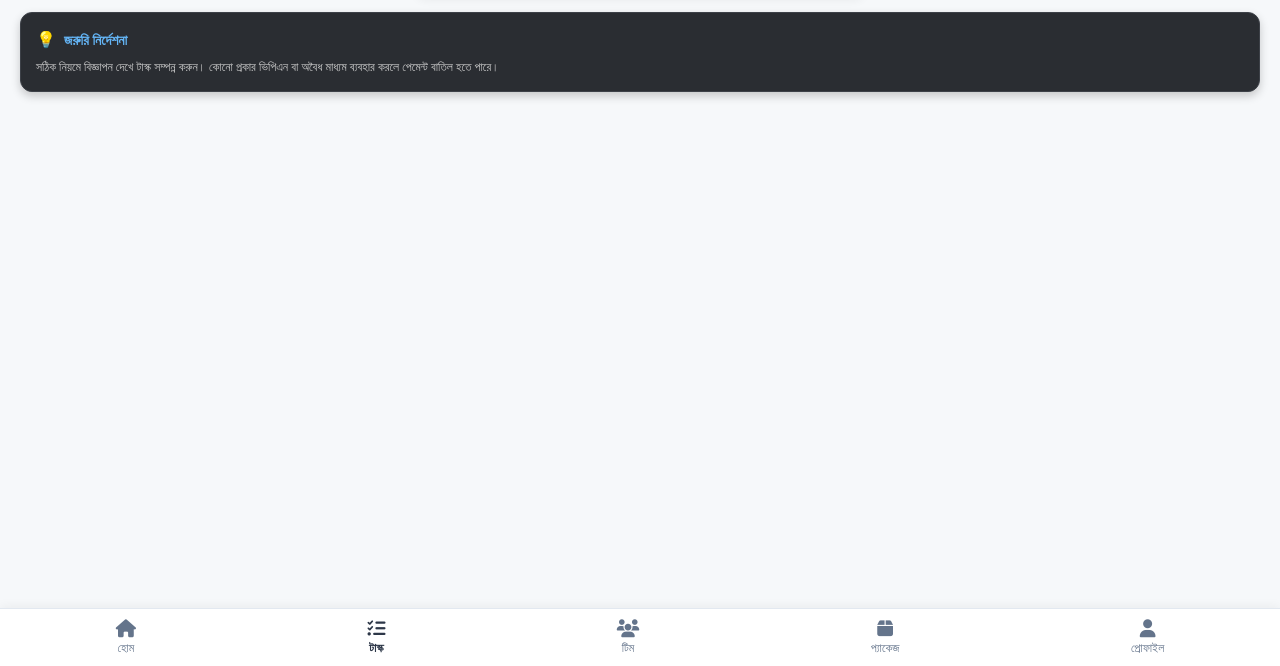
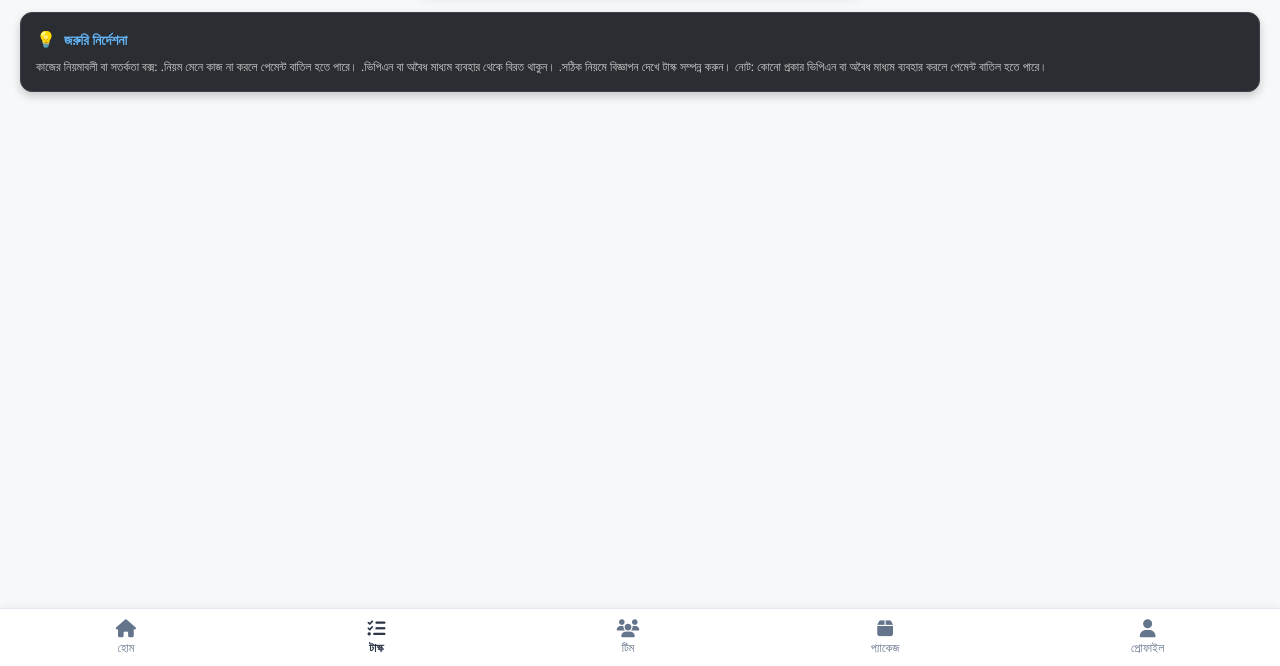
Before and after one commit to taskora90/task, a plain HTML site: page task.html in a window 1280 px wide. Shown: the part 134-800 px from the top of the page. Drawn offline with Linux system fonts and the light colour scheme; no server answers.

Commit message:
Update task.html

```diff
--- a/task.html
+++ b/task.html
@@ -358,7 +358,13 @@
             <span style="font-size: 14px; font-weight: bold; color: #64b5f6;">জরুরি নির্দেশনা</span>
         </div>
         <p style="margin: 0; font-size: 12px; color: #cccccc; line-height: 1.5;">
-            সঠিক নিয়মে বিজ্ঞাপন দেখে টাস্ক সম্পন্ন করুন। কোনো প্রকার ভিপিএন বা অবৈধ মাধ্যম ব্যবহার করলে পেমেন্ট বাতিল হতে পারে।
+            কাজের নিয়মাবলী বা সতর্কতা বক্স:
+.নিয়ম মেনে কাজ না করলে পেমেন্ট বাতিল হতে পারে।
+.ভিপিএন বা অবৈধ মাধ্যম ব্যবহার থেকে বিরত থাকুন।
+.সঠিক নিয়মে বিজ্ঞাপন দেখে টাস্ক সম্পন্ন করুন।
+
+নোট: কোনো প্রকার ভিপিএন বা অবৈধ মাধ্যম ব্যবহার করলে পেমেন্ট বাতিল হতে পারে।
+
         </p>
     </div>
 
```
